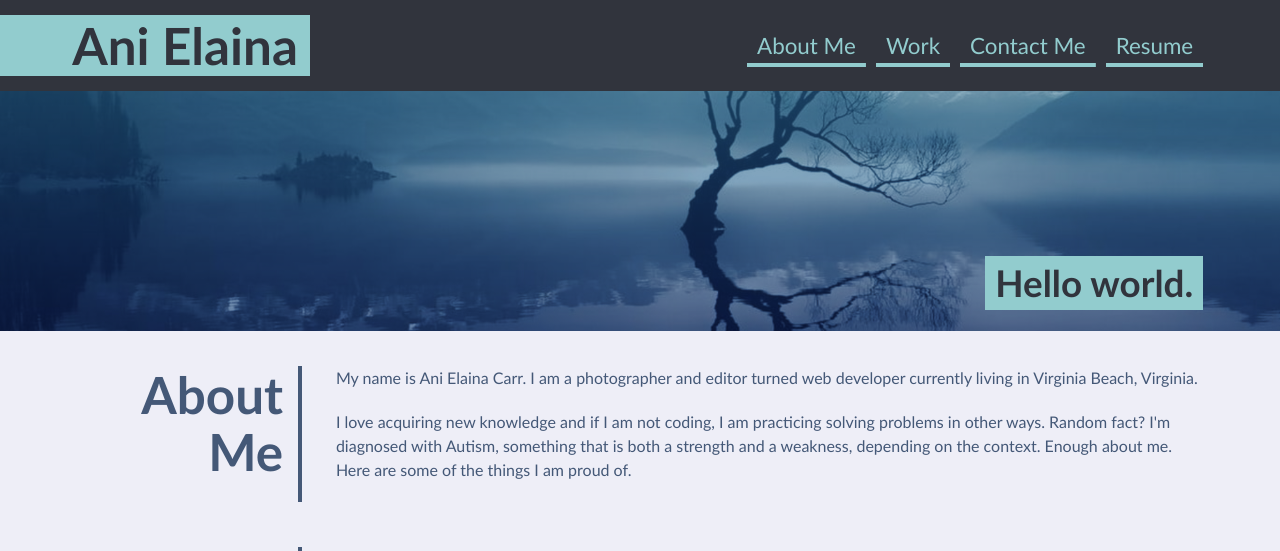
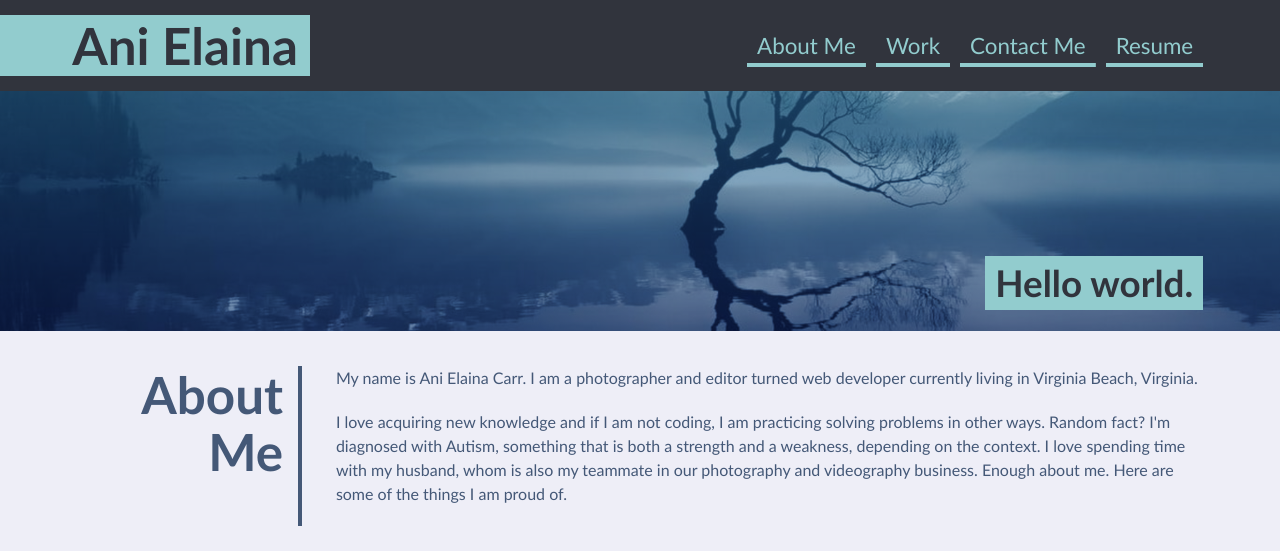
Before and after one commit to anidino/Portfolio, a plain HTML site: page index.html in a window 1280 px wide. Shown: the top 551 px of the page. Drawn offline with Linux system fonts and the light colour scheme.

Commit message:
commit all

```diff
--- a/index.html
+++ b/index.html
@@ -44,6 +44,9 @@
                     ways.
                     Random fact? I'm diagnosed with Autism, something that is both a strength and a weakness, depending
                     on the context.
+
+                    I love spending time with my husband, whom is also my teammate in our photography and videography
+                    business.
                     Enough about me. Here are some of the things I am proud of.
                 </p>
             </div>
```
